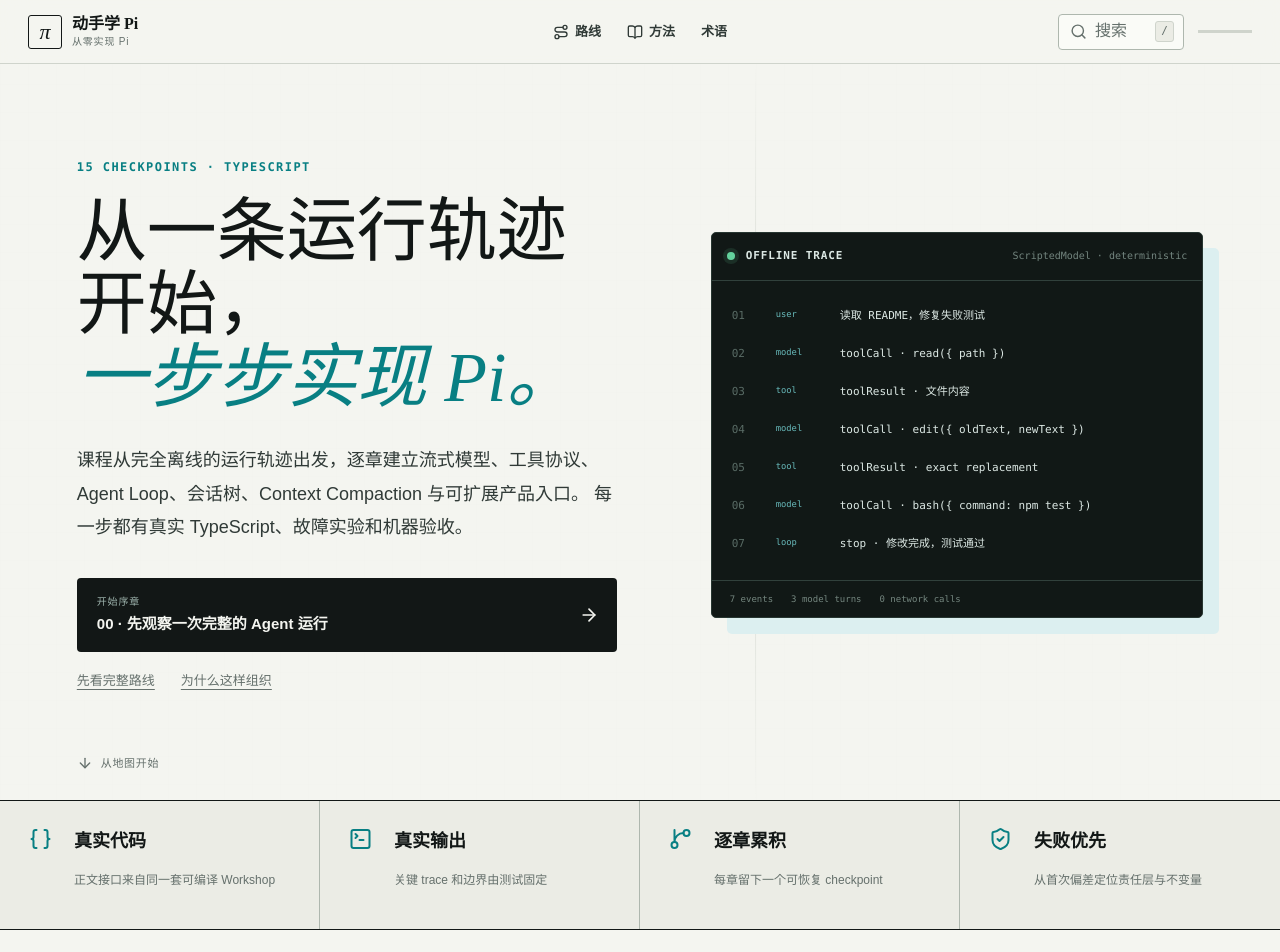
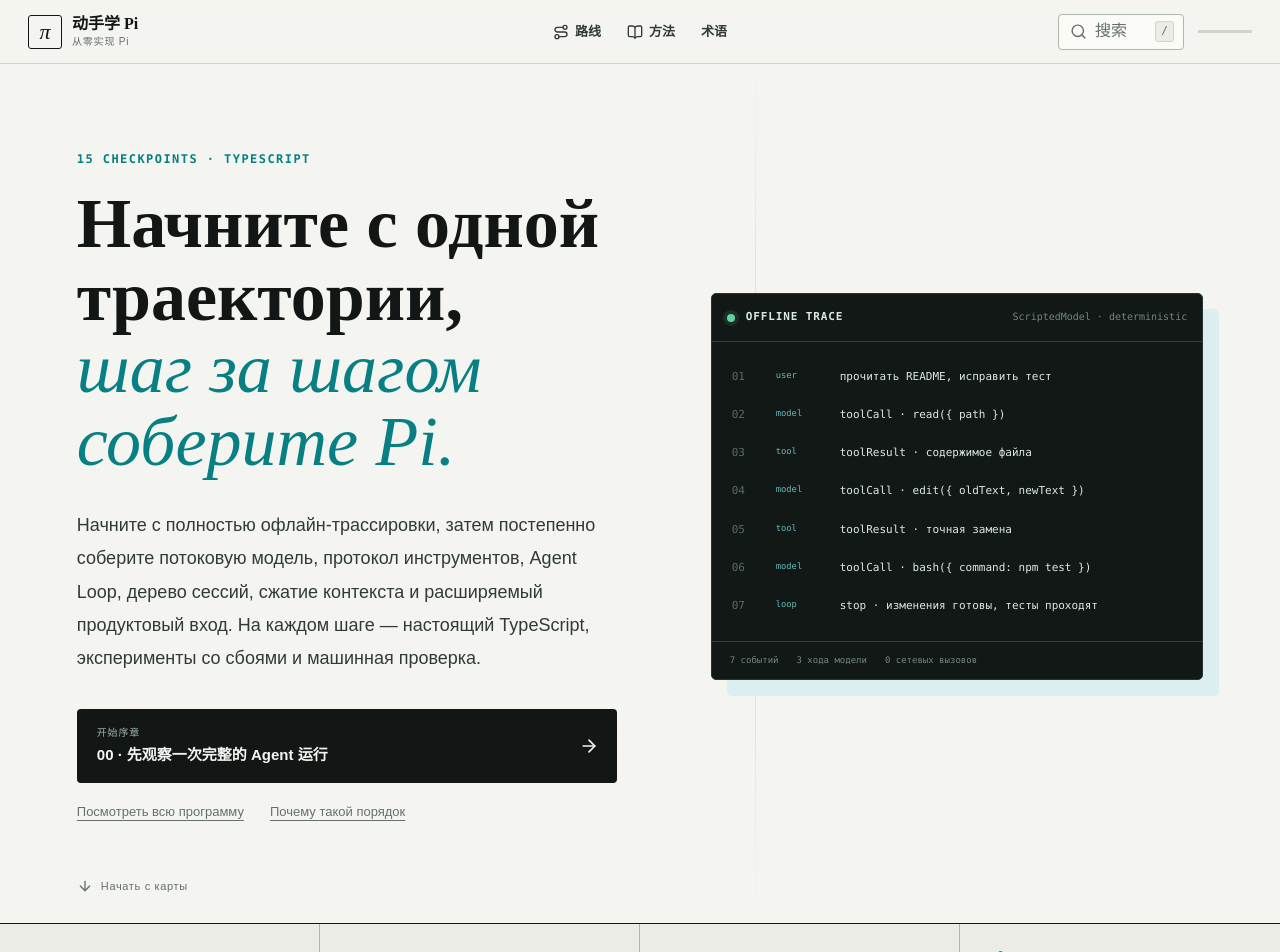
Before and after one commit to Raimiz/pi-textbook-ru, a Next.js app: page / in a window 1280 px wide. Shown: the top 952 px of the page. Built offline with nearby package versions, Linux system fonts and the light colour scheme.

Commit message:
feat: add Russian landing page

```diff
--- a/app/page.tsx
+++ b/app/page.tsx
@@ -13,17 +13,17 @@ import { courseNav, courseParts } from "@/lib/course";
 
 export const metadata: Metadata = {
   description:
-    "从消息协议和事件流开始，亲手实现工具、Agent Loop、会话树、上下文压缩与产品入口。",
+    "Практический путь от протокола сообщений и потока событий до надежного Runtime для агента.",
 };
 
 const trace = [
-  ["01", "user", "读取 README，修复失败测试"],
+  ["01", "user", "прочитать README, исправить тест"],
   ["02", "model", "toolCall · read({ path })"],
-  ["03", "tool", "toolResult · 文件内容"],
+  ["03", "tool", "toolResult · содержимое файла"],
   ["04", "model", "toolCall · edit({ oldText, newText })"],
-  ["05", "tool", "toolResult · exact replacement"],
+  ["05", "tool", "toolResult · точная замена"],
   ["06", "model", "toolCall · bash({ command: npm test })"],
-  ["07", "loop", "stop · 修改完成，测试通过"],
+  ["07", "loop", "stop · изменения готовы, тесты проходят"],
 ];
 
 export default function Home() {
@@ -33,22 +33,23 @@ export default function Home() {
         <div className="hero-copy">
           <p className="eyebrow">15 CHECKPOINTS · TYPESCRIPT</p>
           <h1>
-            从一条运行轨迹开始，
+            Начните с одной траектории,
             <br />
-            <em>一步步实现 Pi。</em>
+            <em>шаг за шагом соберите Pi.</em>
           </h1>
           <p className="hero-intro">
-            课程从完全离线的运行轨迹出发，逐章建立流式模型、工具协议、
-            Agent Loop、会话树、Context Compaction 与可扩展产品入口。
-            每一步都有真实 TypeScript、故障实验和机器验收。
+            Начните с полностью офлайн-трассировки, затем постепенно соберите
+            потоковую модель, протокол инструментов, Agent Loop, дерево сессий,
+            сжатие контекста и расширяемый продуктовый вход. На каждом шаге —
+            настоящий TypeScript, эксперименты со сбоями и машинная проверка.
           </p>
           <ContinueLearning chapters={courseNav} />
           <div className="hero-secondary-links">
-            <Link href="/map">先看完整路线</Link>
-            <Link href="/about">为什么这样组织</Link>
+            <Link href="/map">Посмотреть всю программу</Link>
+            <Link href="/about">Почему такой порядок</Link>
           </div>
         </div>
-        <div className="hero-trace" aria-label="一次完整 Agent 轨迹">
+        <div className="hero-trace" aria-label="Полная траектория агента">
           <header>
             <span className="trace-status" />
             <strong>OFFLINE TRACE</strong>
@@ -64,46 +65,47 @@ export default function Home() {
             ))}
           </ol>
           <footer>
-            <span>7 events</span>
-            <span>3 model turns</span>
-            <span>0 network calls</span>
+            <span>7 событий</span>
+            <span>3 хода модели</span>
+            <span>0 сетевых вызовов</span>
           </footer>
         </div>
         <a className="hero-scroll" href="#course">
           <ArrowDown aria-hidden="true" size={16} />
-          从地图开始
+          Начать с карты
         </a>
       </section>
 
-      <section className="principle-band" aria-label="教材的四个保证">
+      <section className="principle-band" aria-label="Четыре принципа учебника">
         <div>
           <Braces aria-hidden="true" />
-          <strong>真实代码</strong>
-          <span>正文接口来自同一套可编译 Workshop</span>
+          <strong>Настоящий код</strong>
+          <span>Интерфейсы происходят из одного компилируемого Workshop</span>
         </div>
         <div>
           <TerminalSquare aria-hidden="true" />
-          <strong>真实输出</strong>
-          <span>关键 trace 和边界由测试固定</span>
+          <strong>Настоящий вывод</strong>
+          <span>Ключевые трассы и границы зафиксированы тестами</span>
         </div>
         <div>
           <GitBranch aria-hidden="true" />
-          <strong>逐章累积</strong>
-          <span>每章留下一个可恢复 checkpoint</span>
+          <strong>Накопительное знание</strong>
+          <span>Каждая глава оставляет восстанавливаемый checkpoint</span>
         </div>
         <div>
           <ShieldCheck aria-hidden="true" />
-          <strong>失败优先</strong>
-          <span>从首次偏差定位责任层与不变量</span>
+          <strong>Сбой вначале</strong>
+          <span>Находим ответственный слой по первому отклонению</span>
         </div>
       </section>
 
       <section id="course" className="home-course">
         <header className="section-heading">
-          <p>15 CHECKPOINTS · ONE RUNNING SYSTEM</p>
-          <h2>沿同一条主链路，逐层增加真实复杂性</h2>
+          <p>15 ЭТАПОВ · ОДНА РАБОЧАЯ СИСТЕМА</p>
+          <h2>Одна основная цепочка — и реальная сложность слой за слоем</h2>
           <span>
-            章节不是仓库目录导览。每一章只引入一种主要复杂性，并让上一章的知识在新约束下再次被调用。
+            Это не экскурсия по папкам репозитория. Каждая глава вводит одну
+            главную сложность и снова применяет предыдущую идею в новых ограничениях.
           </span>
         </header>
         <CourseMap parts={courseParts} chapters={courseNav} />
@@ -111,14 +113,15 @@ export default function Home() {
 
       <section className="home-contract">
         <div>
-          <p>本书的掌握标准</p>
-          <h2>当堂绿灯不是终点。</h2>
+          <p>КРИТЕРИЙ ОСВОЕНИЯ</p>
+          <h2>Зелёный тест — не финиш.</h2>
         </div>
         <blockquote>
-          延迟、无提示、换一个故障情境后，仍能守住消息配对、状态所有权和历史不变量，
-          才说明你真的会造 Agent。
+          Когда задержка, отсутствие подсказки или другой сценарий сбоя не ломают
+          парность сообщений, владение состоянием и инварианты истории — вы
+          действительно умеете строить агентов.
         </blockquote>
-        <Link href="/about">阅读学习契约 →</Link>
+        <Link href="/about">Прочитать учебный договор →</Link>
       </section>
     </main>
   );
```
